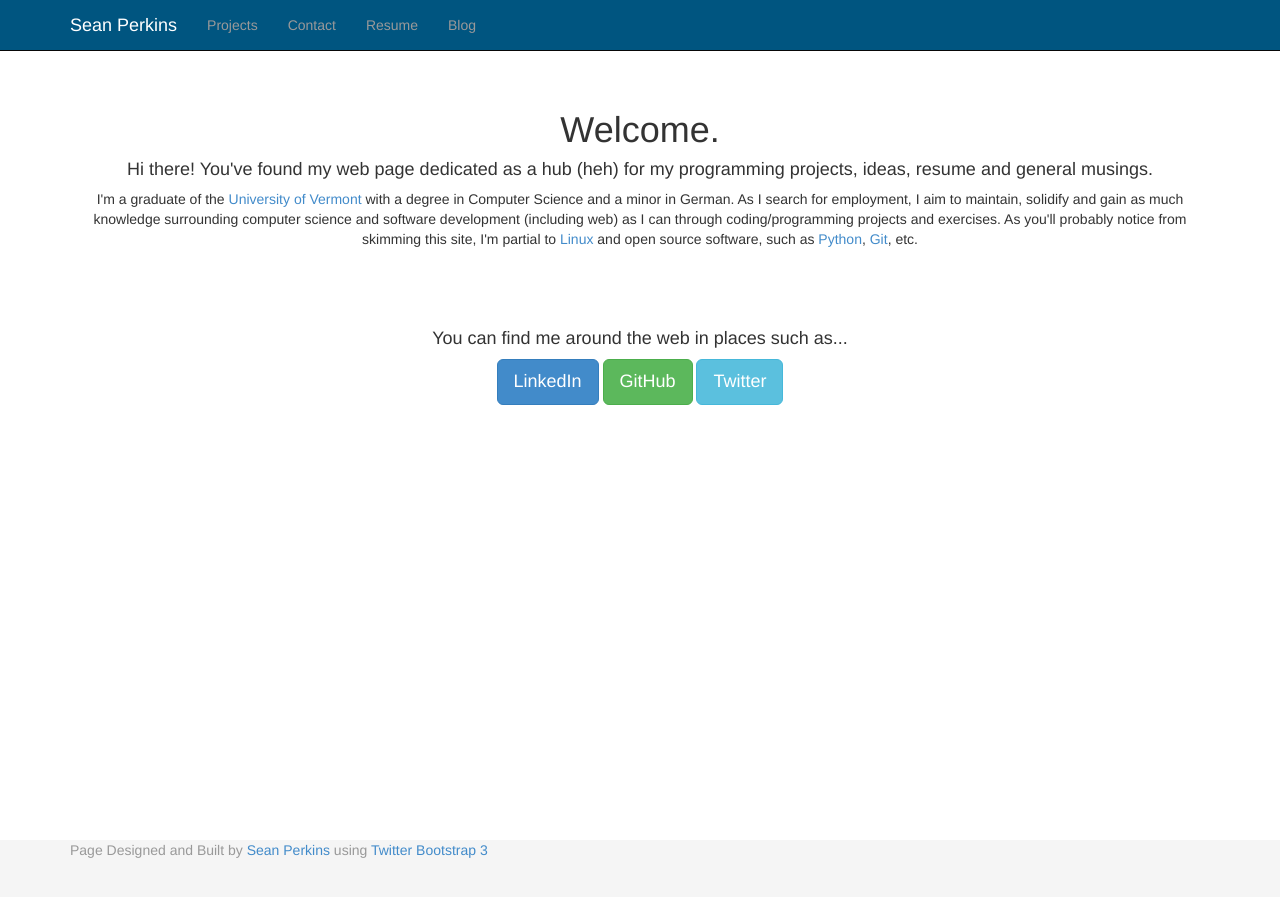
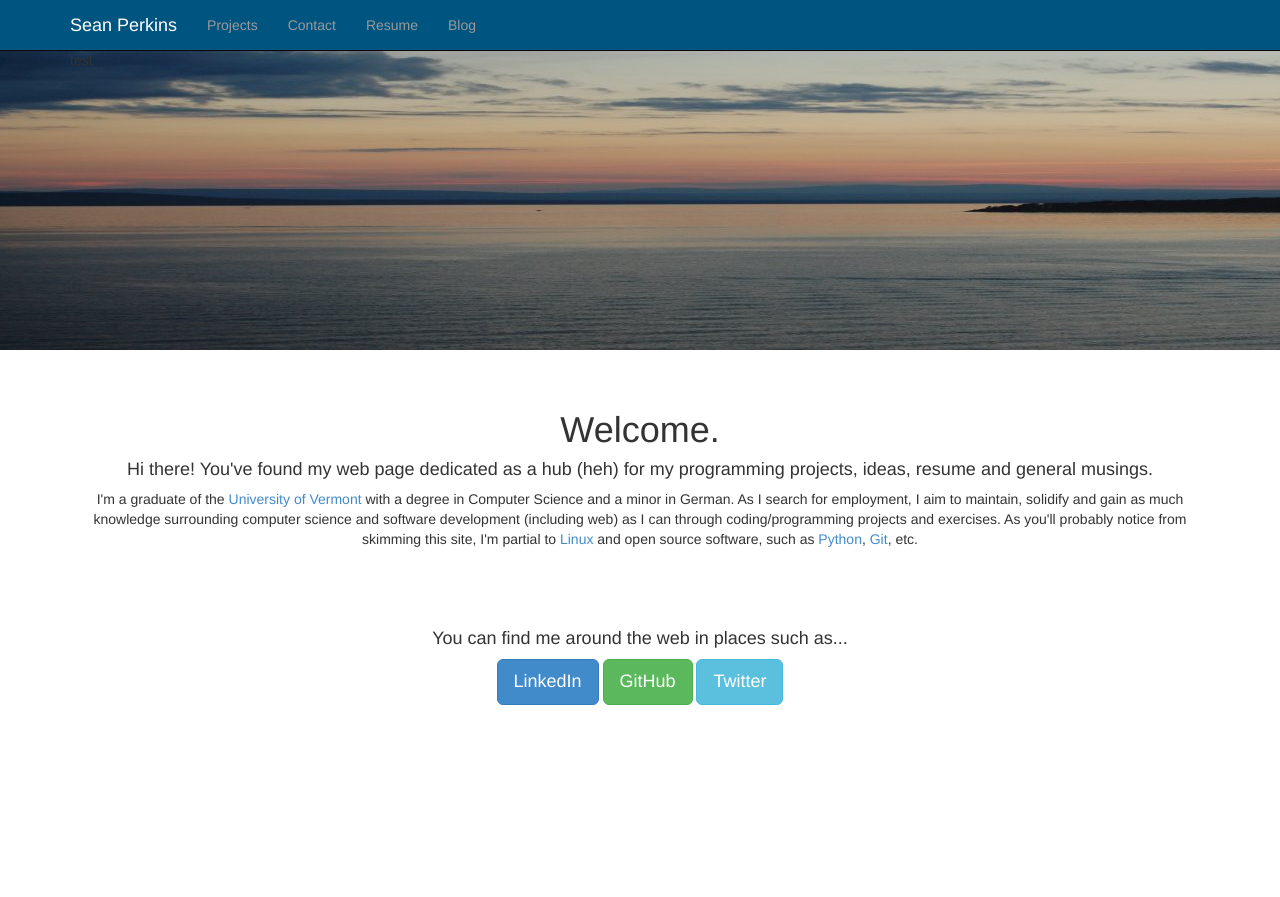
Before and after one commit to scperkins/scperkins.github.io, a Jekyll site: the page built from index.html, in a window 1280 px wide and 900 px high. Shown: the top 897 px of the window. Built offline with Jekyll 4.4.1, drawn with Linux system fonts in a browser that asks for light colours; nearby versions of some CDN libraries; library files that are not in the unit come from our copies.

Commit message:
new banner and css for home page

```diff
--- a/css/style.css
+++ b/css/style.css
@@ -17,10 +17,6 @@ body {
   text-align: center;
 }
 
-.bs-header {
-	background-image: url("DSC_0513.JPG");
-}
-
 .navbar-inverse {
   background-color: #005580;
   /*border-color: white;*/
@@ -31,6 +27,16 @@ body {
 .navbar-inverse .navbar-brand {
 	color: white;
 }
+
+.bs-header {
+  background-image: url("/img/banner5.jpg");
+  height: 300px;
+}
+
+/*.bs-header .img {
+  height: 300px;
+  width:  900px;
+}*/
 
 .blog-content {
   margin-top: 40px;
--- a/index.html
+++ b/index.html
@@ -1,6 +1,13 @@
 ---
 layout: default
 ---
+
+<div class="bs-header">
+  <div class="container">
+    <p>test</p>
+  </div>
+</div>
+
 <div id="wrap">
     <div class="container">
 
```
Also changed, not shown: img/banner5.jpg (added).
